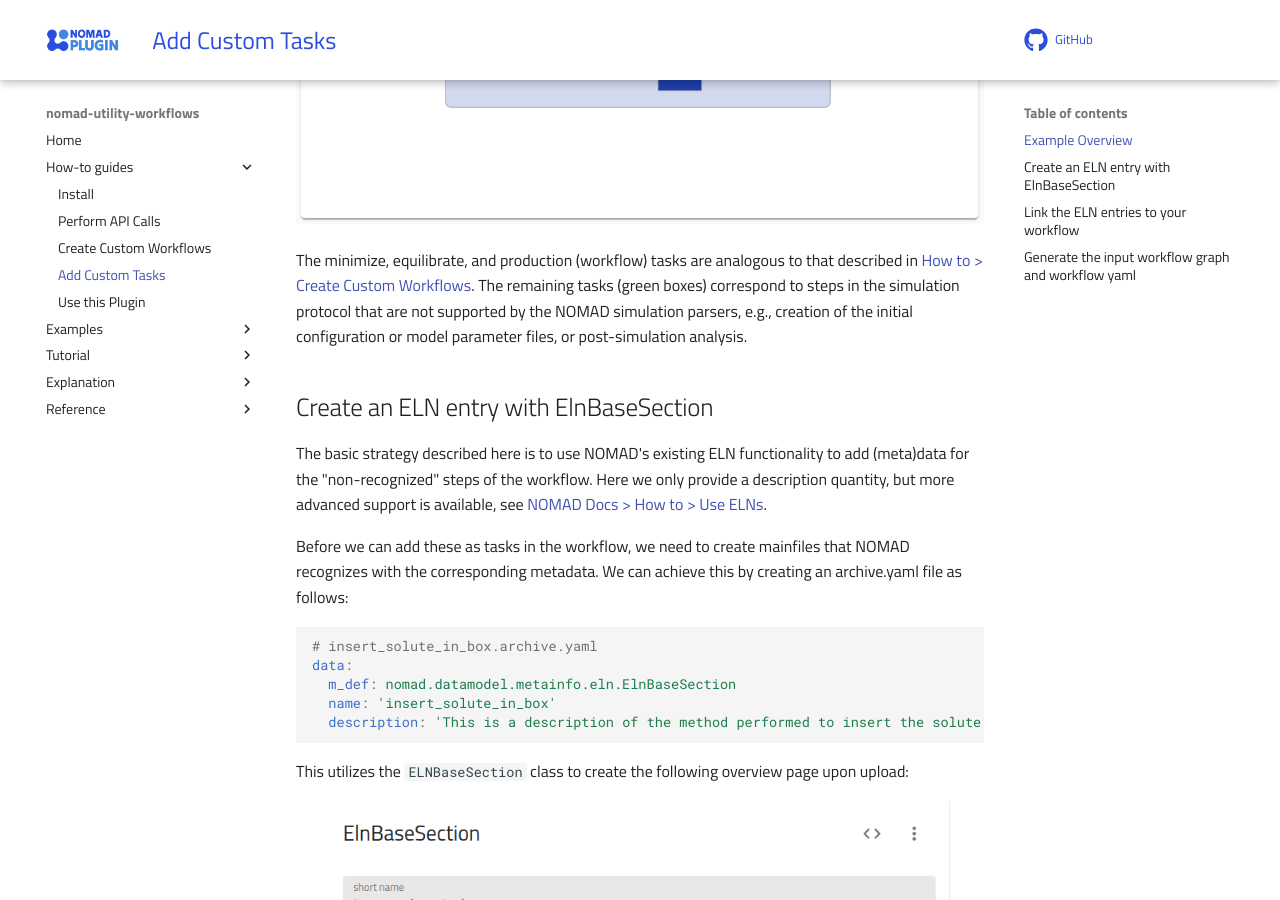
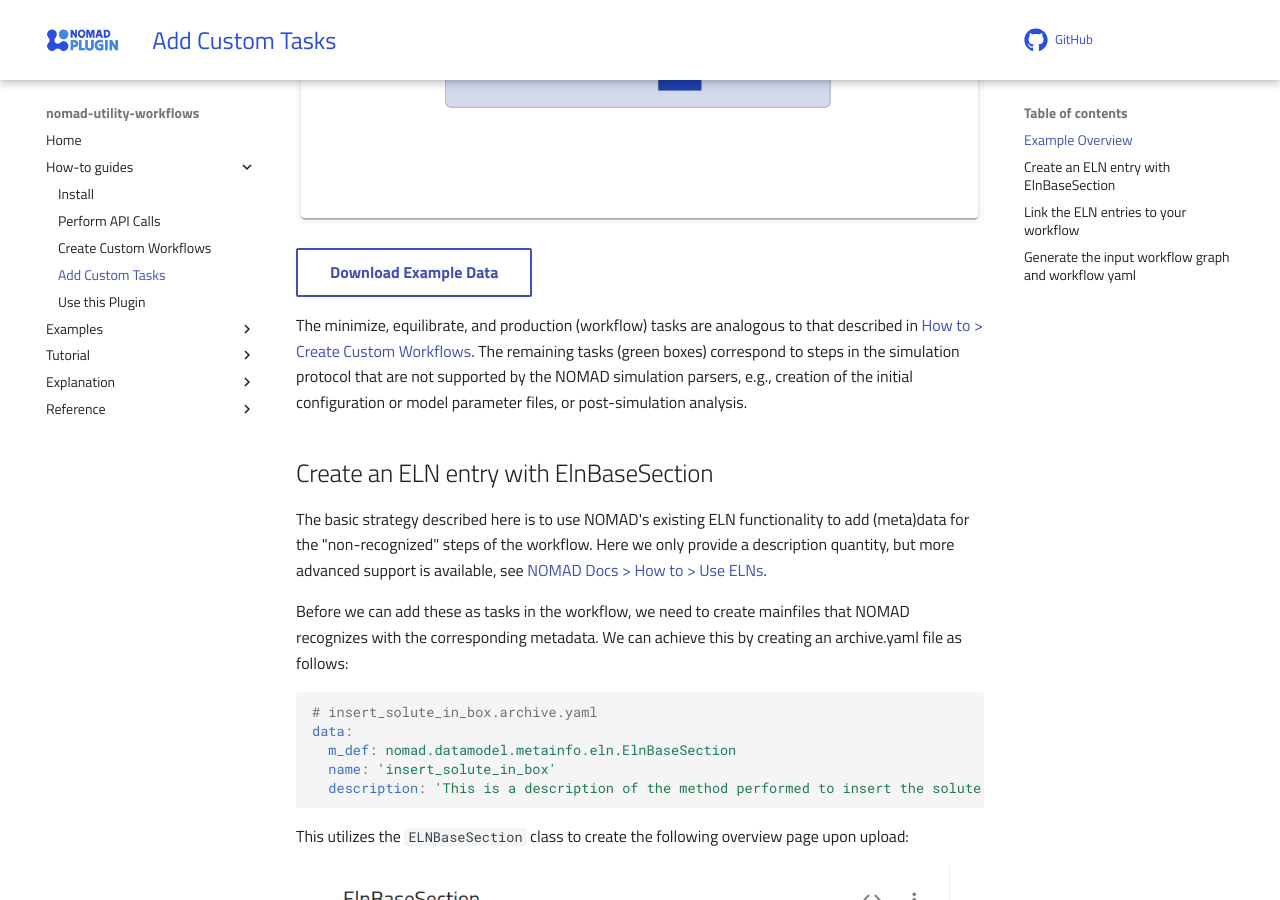
Before and after one commit to FAIRmat-NFDI/nomad-utility-workflows, an MkDocs documentation site: the page built from docs/how_to/add_custom_tasks.md, in a window 1280 px wide and 900 px high, scrolled down 747 px. Built offline with MkDocs 1.6.1 and Material for MkDocs 9.7.7, drawn with Linux system fonts in a browser that asks for light colours; comment, search, counter and statistics services are not loaded.

```diff
--- a/docs/how_to/add_custom_tasks.md
+++ b/docs/how_to/add_custom_tasks.md
@@ -14,6 +14,8 @@
         <img src="images/solute_in_bilayer_workflow_graph_NOMAD.png" alt="" width="100%" title="Click to zoom in">
     </label>
 </div>
+
+[Download Example Data](../assets/solute_in_bilayer.zip){:target="_blank" .md-button}
 
 The minimize, equilibrate, and production (workflow) tasks are analogous to that described in [How to > Create Custom Workflows](./create_custom_workflows.md). The remaining tasks (green boxes) correspond to steps in the simulation protocol that are not supported by the NOMAD simulation parsers, e.g., creation of the initial configuration or model parameter files, or post-simulation analysis.
 
```
Also changed, not shown: 2 other files.
